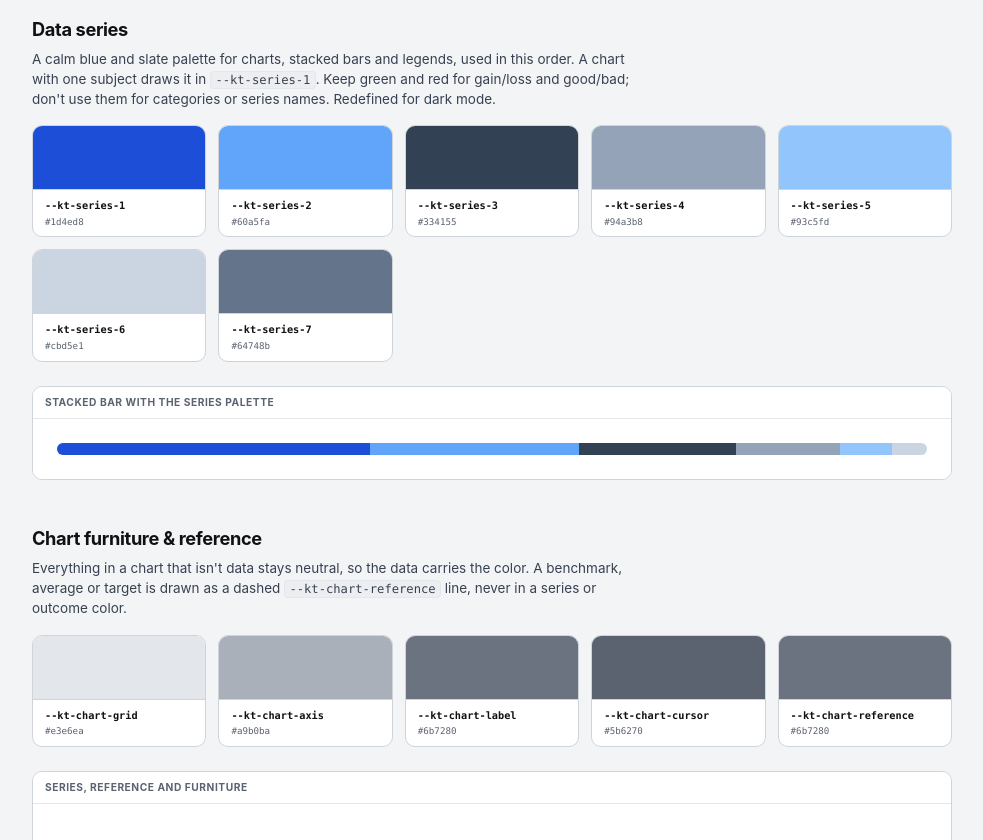
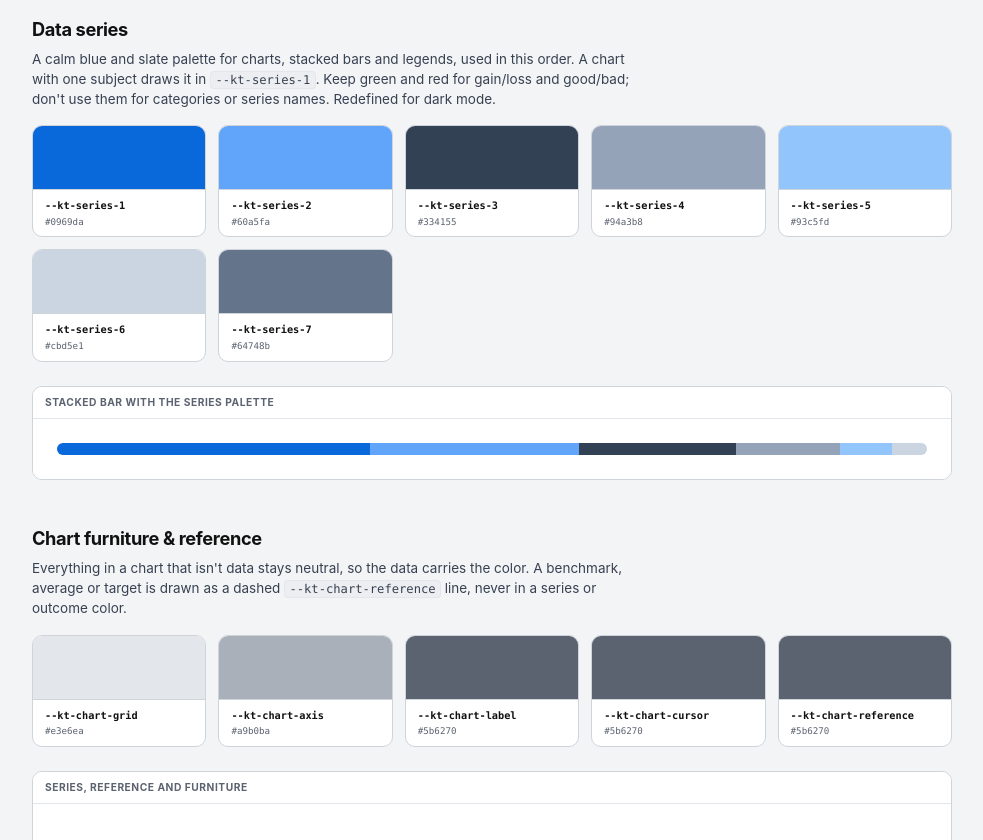
Before and after one commit to koraytugay/kt-styles, a plain HTML site: page pages/foundations/colors.html in a window 1280 px wide. Shown: the part 1960-2800 px from the top of the page, without its empty margins (256-1239 px from the left). Drawn offline with Linux system fonts and the light colour scheme.

Commit message:
Simplify color tokens: alias --kt-series-1, --kt-info and furniture to core palette
- Lighten --kt-series-1 by aliasing it to var(--kt-accent), unifying primary charts with the accent blue
- Alias --kt-info and categorical --kt-blue to var(--kt-accent) to eliminate duplicate blues
- Alias chart furniture (--kt-chart-grid, -axis, -label, -cursor, -reference) to structural tokens
- Alias diverging scale outer steps (--kt-scale-pos-1/3, --kt-scale-neg-1/3) to semantic tokens
- Rebuild dist/ bundle

```diff
--- a/css/tokens.css
+++ b/css/tokens.css
@@ -110,13 +110,13 @@
     --kt-success: #1a7f37;  --kt-success-soft: #dafbe1;  --kt-success-text: #116329;
     --kt-warning: #d97706;  --kt-warning-soft: #fff4d4;  --kt-warning-text: #8a5300;
     --kt-danger:  #cf222e;  --kt-danger-soft:  #ffe4e6;  --kt-danger-text:  #a40e26;
-    --kt-info:    #0969da;  --kt-info-soft:    #ddf4ff;  --kt-info-text:    #0550ae;
+    --kt-info:    var(--kt-accent);  --kt-info-soft:    #ddf4ff;  --kt-info-text:    #0550ae;
 
     /* ---------- Colors: data series (charts, stacked bars, legends) ----------
        A calm blue/slate palette, in order. Use these for categories and series;
        keep --kt-success / --kt-danger for gain/loss and good/bad only.
-       A single series (the subject of a chart) is always --kt-series-1. */
-    --kt-series-1: #1d4ed8;
+       A single series (the subject of a chart) is always --kt-series-1 (reuses --kt-accent). */
+    --kt-series-1: var(--kt-accent);
     --kt-series-2: #60a5fa;
     --kt-series-3: #334155;
     --kt-series-4: #94a3b8;
@@ -126,22 +126,22 @@
 
     /* ---------- Colors: chart furniture ----------
        Everything in a chart that is not data. Neutral, so the data carries the color. */
-    --kt-chart-grid: #e3e6ea;       /* gridlines                                   */
-    --kt-chart-axis: #a9b0ba;       /* axis / zero baseline                        */
-    --kt-chart-label: #6b7280;      /* tick and axis labels                        */
-    --kt-chart-cursor: #5b6270;     /* hover crosshair                             */
-    --kt-chart-reference: #6b7280;  /* benchmark, average, target: draw it dashed  */
+    --kt-chart-grid: var(--kt-divider);            /* gridlines (reuses divider)                  */
+    --kt-chart-axis: var(--kt-border-strong);      /* axis / zero baseline (reuses strong border) */
+    --kt-chart-label: var(--kt-text-muted);        /* tick and axis labels (reuses muted text)    */
+    --kt-chart-cursor: var(--kt-text-muted);       /* hover crosshair                             */
+    --kt-chart-reference: var(--kt-text-muted);    /* benchmark, average, target: draw it dashed  */
 
     /* ---------- Colors: diverging scale (heatmaps, signed magnitudes) ----------
        Three steps each side of zero, from faint to strong. Steps 1-2 take
        --kt-success-text / --kt-danger-text, step 3 takes --kt-text-on-color.
        Zero / no data uses --kt-surface-sunken with --kt-text-muted. */
-    --kt-scale-pos-1: #dafbe1;  --kt-scale-pos-2: #a6e3b3;  --kt-scale-pos-3: #1a7f37;
-    --kt-scale-neg-1: #ffe4e6;  --kt-scale-neg-2: #f9bcc0;  --kt-scale-neg-3: #cf222e;
+    --kt-scale-pos-1: var(--kt-success-soft);  --kt-scale-pos-2: #a6e3b3;  --kt-scale-pos-3: var(--kt-success);
+    --kt-scale-neg-1: var(--kt-danger-soft);   --kt-scale-neg-2: #f9bcc0;  --kt-scale-neg-3: var(--kt-danger);
 
     /* ---------- Colors: categorical (badges and tags only; prefer the series palette for data) ---------- */
     --kt-orange: #ff9800;
-    --kt-blue: #2196f3;
+    --kt-blue: var(--kt-accent);
     --kt-gold: #ffd700;
     --kt-pink: #e91e63;
     --kt-green: #4caf50;
@@ -186,9 +186,9 @@ body.dark-mode {
     --kt-success: #3fb950;  --kt-success-soft: rgba(63, 185, 80, 0.15);   --kt-success-text: #56d364;
     --kt-warning: #f59e0b;  --kt-warning-soft: rgba(245, 158, 11, 0.15);  --kt-warning-text: #fbbf24;
     --kt-danger:  #f85149;  --kt-danger-soft:  rgba(248, 81, 73, 0.15);   --kt-danger-text:  #ff7b72;
-    --kt-info:    #58a6ff;  --kt-info-soft:    rgba(88, 166, 255, 0.15);  --kt-info-text:    #79b8ff;
+    --kt-info:    var(--kt-accent);  --kt-info-soft:    rgba(88, 166, 255, 0.15);  --kt-info-text:    #79b8ff;
 
-    --kt-series-1: #3b82f6;
+    --kt-series-1: var(--kt-accent);
     --kt-series-2: #93c5fd;
     --kt-series-3: #cbd5e1;
     --kt-series-4: #64748b;
@@ -196,14 +196,14 @@ body.dark-mode {
     --kt-series-6: #475569;
     --kt-series-7: #94a3b8;
 
-    --kt-chart-grid: #2e2e33;
-    --kt-chart-axis: #5c5c66;
-    --kt-chart-label: #9a9aa3;
-    --kt-chart-cursor: #ababab;
-    --kt-chart-reference: #a1a1aa;
+    --kt-chart-grid: var(--kt-divider);
+    --kt-chart-axis: var(--kt-border-strong);
+    --kt-chart-label: var(--kt-text-muted);
+    --kt-chart-cursor: var(--kt-text-muted);
+    --kt-chart-reference: var(--kt-text-muted);
 
-    --kt-scale-pos-1: rgba(63, 185, 80, 0.15);  --kt-scale-pos-2: rgba(63, 185, 80, 0.35);  --kt-scale-pos-3: #238636;
-    --kt-scale-neg-1: rgba(248, 81, 73, 0.15);  --kt-scale-neg-2: rgba(248, 81, 73, 0.35);  --kt-scale-neg-3: #da3633;
+    --kt-scale-pos-1: var(--kt-success-soft);  --kt-scale-pos-2: rgba(63, 185, 80, 0.35);  --kt-scale-pos-3: #238636;
+    --kt-scale-neg-1: var(--kt-danger-soft);   --kt-scale-neg-2: rgba(248, 81, 73, 0.35);  --kt-scale-neg-3: #da3633;
 
     --kt-shadow-lg: 0 8px 24px rgba(0, 0, 0, 0.45);
     --kt-shadow-xl: 0 15px 45px rgba(0, 0, 0, 0.6);
--- a/dist/kt.css
+++ b/dist/kt.css
@@ -123,13 +123,13 @@
     --kt-success: #1a7f37;  --kt-success-soft: #dafbe1;  --kt-success-text: #116329;
     --kt-warning: #d97706;  --kt-warning-soft: #fff4d4;  --kt-warning-text: #8a5300;
     --kt-danger:  #cf222e;  --kt-danger-soft:  #ffe4e6;  --kt-danger-text:  #a40e26;
-    --kt-info:    #0969da;  --kt-info-soft:    #ddf4ff;  --kt-info-text:    #0550ae;
+    --kt-info:    var(--kt-accent);  --kt-info-soft:    #ddf4ff;  --kt-info-text:    #0550ae;
 
     /* ---------- Colors: data series (charts, stacked bars, legends) ----------
        A calm blue/slate palette, in order. Use these for categories and series;
        keep --kt-success / --kt-danger for gain/loss and good/bad only.
-       A single series (the subject of a chart) is always --kt-series-1. */
-    --kt-series-1: #1d4ed8;
+       A single series (the subject of a chart) is always --kt-series-1 (reuses --kt-accent). */
+    --kt-series-1: var(--kt-accent);
     --kt-series-2: #60a5fa;
     --kt-series-3: #334155;
     --kt-series-4: #94a3b8;
@@ -139,22 +139,22 @@
 
     /* ---------- Colors: chart furniture ----------
        Everything in a chart that is not data. Neutral, so the data carries the color. */
-    --kt-chart-grid: #e3e6ea;       /* gridlines                                   */
-    --kt-chart-axis: #a9b0ba;       /* axis / zero baseline                        */
-    --kt-chart-label: #6b7280;      /* tick and axis labels                        */
-    --kt-chart-cursor: #5b6270;     /* hover crosshair                             */
-    --kt-chart-reference: #6b7280;  /* benchmark, average, target: draw it dashed  */
+    --kt-chart-grid: var(--kt-divider);            /* gridlines (reuses divider)                  */
+    --kt-chart-axis: var(--kt-border-strong);      /* axis / zero baseline (reuses strong border) */
+    --kt-chart-label: var(--kt-text-muted);        /* tick and axis labels (reuses muted text)    */
+    --kt-chart-cursor: var(--kt-text-muted);       /* hover crosshair                             */
+    --kt-chart-reference: var(--kt-text-muted);    /* benchmark, average, target: draw it dashed  */
 
     /* ---------- Colors: diverging scale (heatmaps, signed magnitudes) ----------
        Three steps each side of zero, from faint to strong. Steps 1-2 take
        --kt-success-text / --kt-danger-text, step 3 takes --kt-text-on-color.
        Zero / no data uses --kt-surface-sunken with --kt-text-muted. */
-    --kt-scale-pos-1: #dafbe1;  --kt-scale-pos-2: #a6e3b3;  --kt-scale-pos-3: #1a7f37;
-    --kt-scale-neg-1: #ffe4e6;  --kt-scale-neg-2: #f9bcc0;  --kt-scale-neg-3: #cf222e;
+    --kt-scale-pos-1: var(--kt-success-soft);  --kt-scale-pos-2: #a6e3b3;  --kt-scale-pos-3: var(--kt-success);
+    --kt-scale-neg-1: var(--kt-danger-soft);   --kt-scale-neg-2: #f9bcc0;  --kt-scale-neg-3: var(--kt-danger);
 
     /* ---------- Colors: categorical (badges and tags only; prefer the series palette for data) ---------- */
     --kt-orange: #ff9800;
-    --kt-blue: #2196f3;
+    --kt-blue: var(--kt-accent);
     --kt-gold: #ffd700;
     --kt-pink: #e91e63;
     --kt-green: #4caf50;
@@ -199,9 +199,9 @@ body.dark-mode {
     --kt-success: #3fb950;  --kt-success-soft: rgba(63, 185, 80, 0.15);   --kt-success-text: #56d364;
     --kt-warning: #f59e0b;  --kt-warning-soft: rgba(245, 158, 11, 0.15);  --kt-warning-text: #fbbf24;
     --kt-danger:  #f85149;  --kt-danger-soft:  rgba(248, 81, 73, 0.15);   --kt-danger-text:  #ff7b72;
-    --kt-info:    #58a6ff;  --kt-info-soft:    rgba(88, 166, 255, 0.15);  --kt-info-text:    #79b8ff;
-
-    --kt-series-1: #3b82f6;
+    --kt-info:    var(--kt-accent);  --kt-info-soft:    rgba(88, 166, 255, 0.15);  --kt-info-text:    #79b8ff;
+
+    --kt-series-1: var(--kt-accent);
     --kt-series-2: #93c5fd;
     --kt-series-3: #cbd5e1;
     --kt-series-4: #64748b;
@@ -209,14 +209,14 @@ body.dark-mode {
     --kt-series-6: #475569;
     --kt-series-7: #94a3b8;
 
-    --kt-chart-grid: #2e2e33;
-    --kt-chart-axis: #5c5c66;
-    --kt-chart-label: #9a9aa3;
-    --kt-chart-cursor: #ababab;
-    --kt-chart-reference: #a1a1aa;
-
-    --kt-scale-pos-1: rgba(63, 185, 80, 0.15);  --kt-scale-pos-2: rgba(63, 185, 80, 0.35);  --kt-scale-pos-3: #238636;
-    --kt-scale-neg-1: rgba(248, 81, 73, 0.15);  --kt-scale-neg-2: rgba(248, 81, 73, 0.35);  --kt-scale-neg-3: #da3633;
+    --kt-chart-grid: var(--kt-divider);
+    --kt-chart-axis: var(--kt-border-strong);
+    --kt-chart-label: var(--kt-text-muted);
+    --kt-chart-cursor: var(--kt-text-muted);
+    --kt-chart-reference: var(--kt-text-muted);
+
+    --kt-scale-pos-1: var(--kt-success-soft);  --kt-scale-pos-2: rgba(63, 185, 80, 0.35);  --kt-scale-pos-3: #238636;
+    --kt-scale-neg-1: var(--kt-danger-soft);   --kt-scale-neg-2: rgba(248, 81, 73, 0.35);  --kt-scale-neg-3: #da3633;
 
     --kt-shadow-lg: 0 8px 24px rgba(0, 0, 0, 0.45);
     --kt-shadow-xl: 0 15px 45px rgba(0, 0, 0, 0.6);
--- a/pages/foundations/colors.html
+++ b/pages/foundations/colors.html
@@ -28,7 +28,7 @@
                 <thead><tr><th>Role</th><th>Tokens</th><th>Use for</th></tr></thead>
                 <tbody>
                     <tr><td>Neutral (default)</td><td><code>--kt-text*</code>, <code>--kt-border*</code>, <code>--kt-surface*</code></td><td>Values, labels, headings, plain numbers. A number is text-colored unless it is a signed outcome.</td></tr>
-                    <tr><td>Interactive</td><td><code>--kt-primary</code>, <code>--kt-accent*</code></td><td>Links, focus, active controls. Never data.</td></tr>
+                    <tr><td>Interactive</td><td><code>--kt-primary</code>, <code>--kt-accent*</code></td><td>Links, focus, active controls. Reused for the primary data series (<code>--kt-series-1</code>).</td></tr>
                     <tr><td>Outcome</td><td><code>--kt-success*</code>, <code>--kt-danger*</code>, <code>--kt-warning*</code></td><td>Gain/loss, up/down, good/bad, status. Never a category or a series name.</td></tr>
                     <tr><td>Data series</td><td><code>--kt-series-1..7</code></td><td>Categories and series, in order. A chart's single subject is always <code>--kt-series-1</code>.</td></tr>
                     <tr><td>Reference</td><td><code>--kt-chart-reference</code>, dashed</td><td>Benchmarks, averages, targets: something the data is compared against.</td></tr>
```
Also changed, not shown: dist/kt.min.css, 2 other files.
